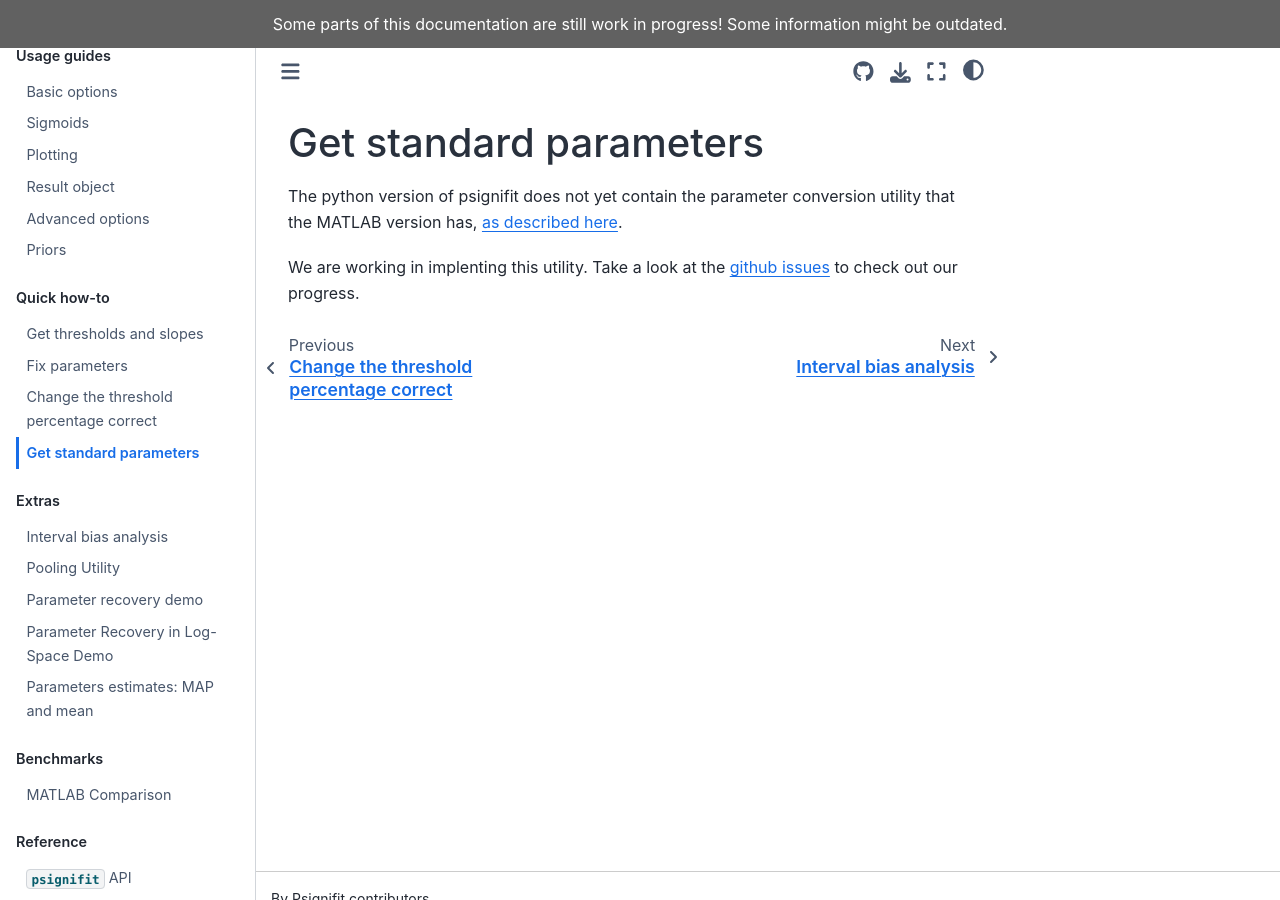
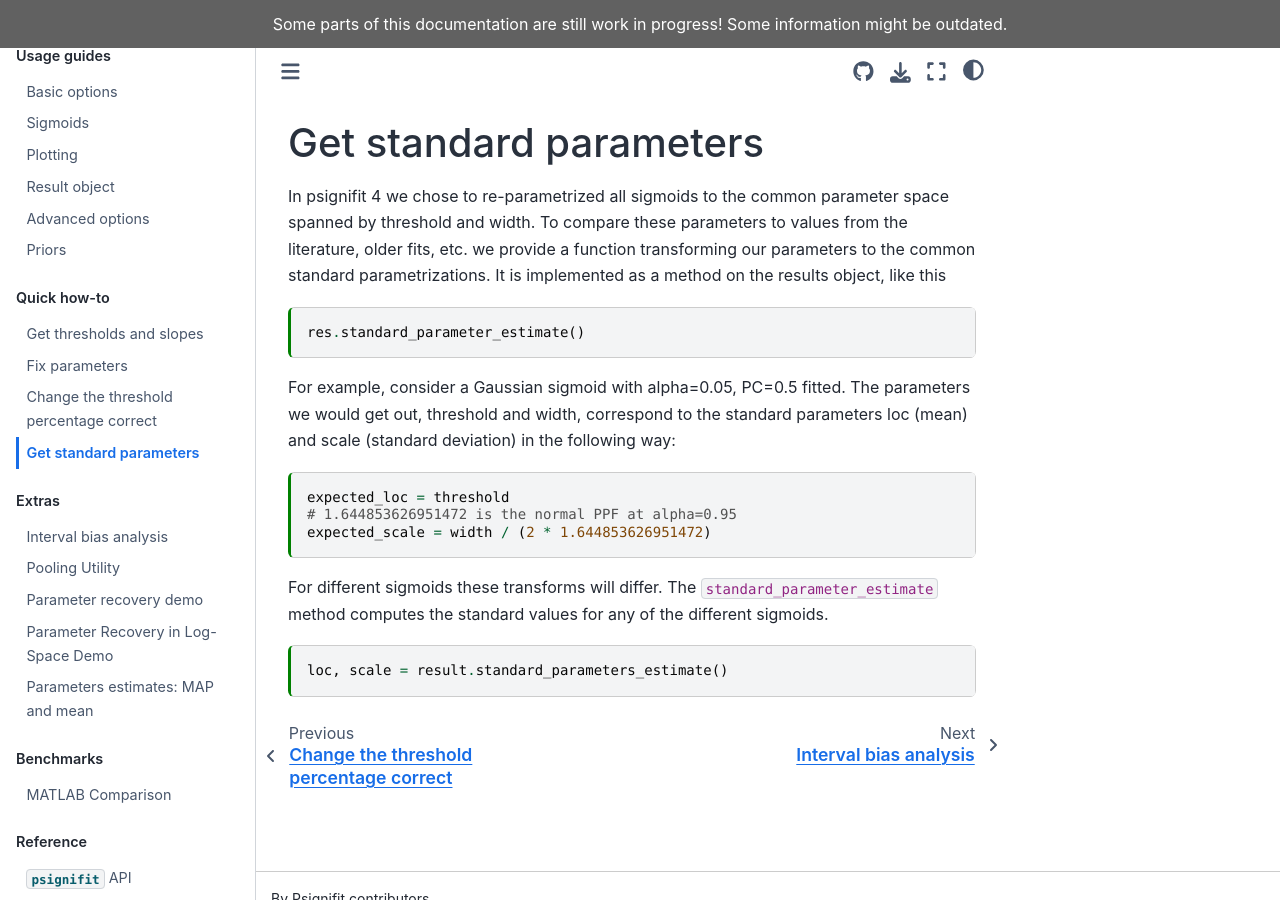
Before and after one commit to wichmann-lab/python-psignifit, a Jupyter Book: the page built from docs/how_to/How-to-Get-Standard-Parameters.md, in a window 1280 px wide and 900 px high. Built offline with Jupyter Book 1.0.4 settings and Sphinx 7.4.7 and the Sphinx Book theme 1.1.4, drawn with Linux system fonts in a browser that asks for light colours.

Commit message:
adds a docs page for the get_standard_parameters method.

````diff
--- a/docs/how_to/How-to-Get-Standard-Parameters.md
+++ b/docs/how_to/How-to-Get-Standard-Parameters.md
@@ -1,8 +1,33 @@
+---
+jupytext:
+  text_representation:
+    extension: .md
+    format_name: myst
+    format_version: 0.13
+    jupytext_version: 1.16.4
+kernelspec:
+  display_name: Python 3
+  language: python
+  name: python3
+---
+
 # Get standard parameters
 
-The python version of psignifit does not yet contain the parameter
-conversion utility that the MATLAB version has,
-[as described here](https://github.com/wichmann-lab/psignifit/wiki/How-to-Get-Standard-Parameters).
+In psignifit 4 we chose to re-parametrized all sigmoids to the common parameter space spanned by threshold and width. To compare these parameters to values from the literature, older fits, etc. we provide a function transforming our parameters to the common standard parametrizations. It is implemented as a method on the results object, like this
 
-We are working in implenting this utility. Take a look at the [github issues](https://github.com/wichmann-lab/python-psignifit/issues)
-to check out our progress.
+```{code-cell}
+res.standard_parameter_estimate()
+```
+
+For example, consider a Gaussian sigmoid with alpha=0.05, PC=0.5 fitted. The parameters we would get out, threshold and width, correspond to the standard parameters loc (mean) and scale (standard deviation) in the following way:
+
+```{code-cell}
+expected_loc = threshold
+# 1.644853626951472 is the normal PPF at alpha=0.95
+expected_scale = width / (2 * 1.644853626951472)
+```
+For different sigmoids these transforms will differ. The `standard_parameter_estimate` method computes the standard values for any of the different sigmoids.
+
+```{code-cell}
+loc, scale = result.standard_parameters_estimate()
+```
````
